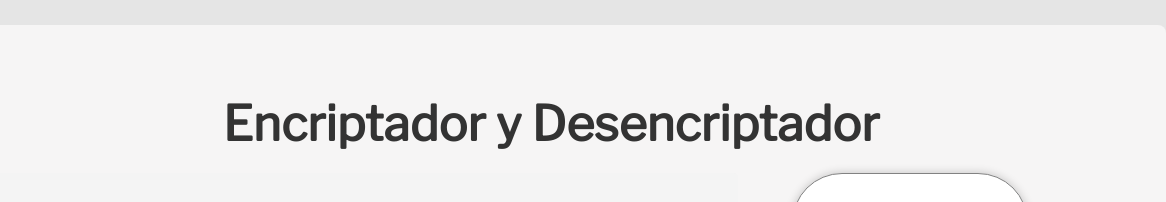
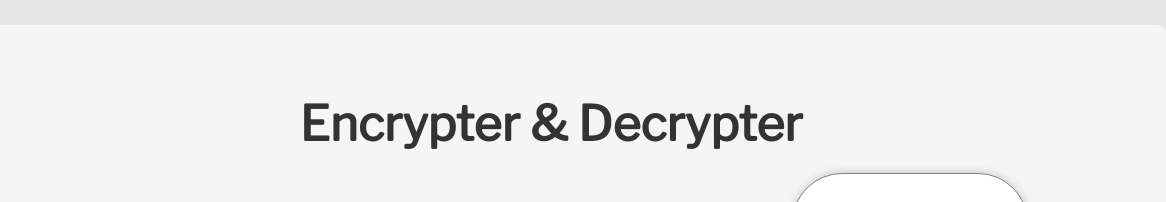
Before and after one commit to jer0r0/Encrypter-Decrypter, a plain HTML site: page index.html in a window 1280 px wide. Shown: the top 202 px of the page, 114-1280 px from the left. Drawn offline with nearby package versions, Linux system fonts and the light colour scheme.

Commit message:
Add files via upload

```diff
--- a/index.html
+++ b/index.html
@@ -8,7 +8,8 @@
     <link rel="stylesheet" href="style.css">
     <link href='https://fonts.googleapis.com/css?family=Libre Franklin' rel='stylesheet'>
     <link href='https://fonts.googleapis.com/css?family=Montserrat' rel='stylesheet'>
-    <title>Encriptador y Desencriptador</title>
+    <link rel="icon" href="images/logo.ico">
+    <title>Encrypter & Decrypter</title>
 </head>
 <body>
     <div id="aviso">
@@ -20,7 +21,7 @@
     <div class="encryptor-container">
         <div class ="titulo">
             <img src="images/logo.png" class="logo" align="left" alt="Logo de la persona que diseño la app ">
-            <h1>Encriptador y Desencriptador</h1>
+            <h1>Encrypter & Decrypter</h1>
         </div>
         <div class="ContenedoresTodo">
             <div class="input-button-container">
```
Also changed, not shown: images/logo.ico (added), images/logochiquito.ico (added), images/logochiquito.jpg (added).
